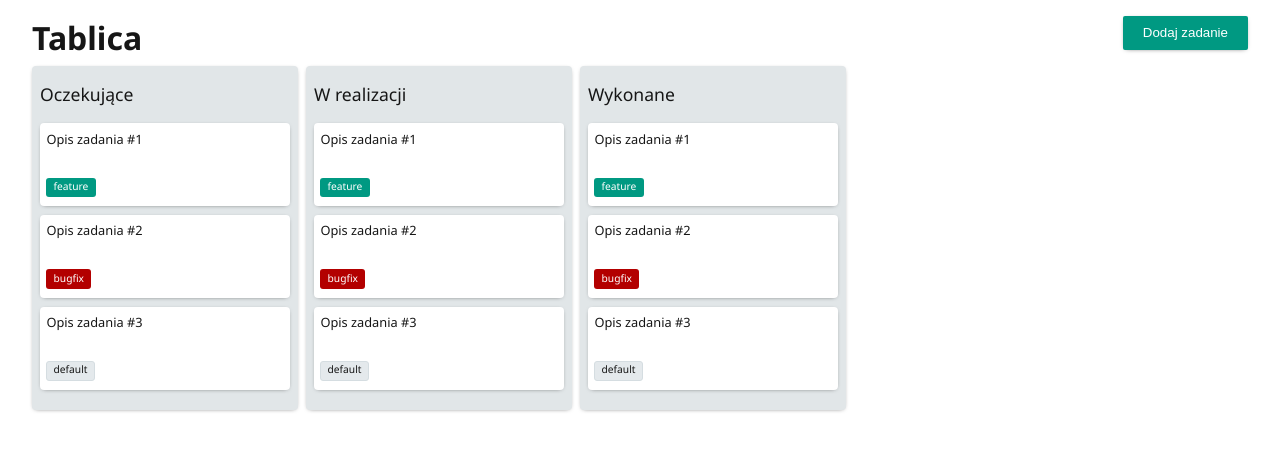
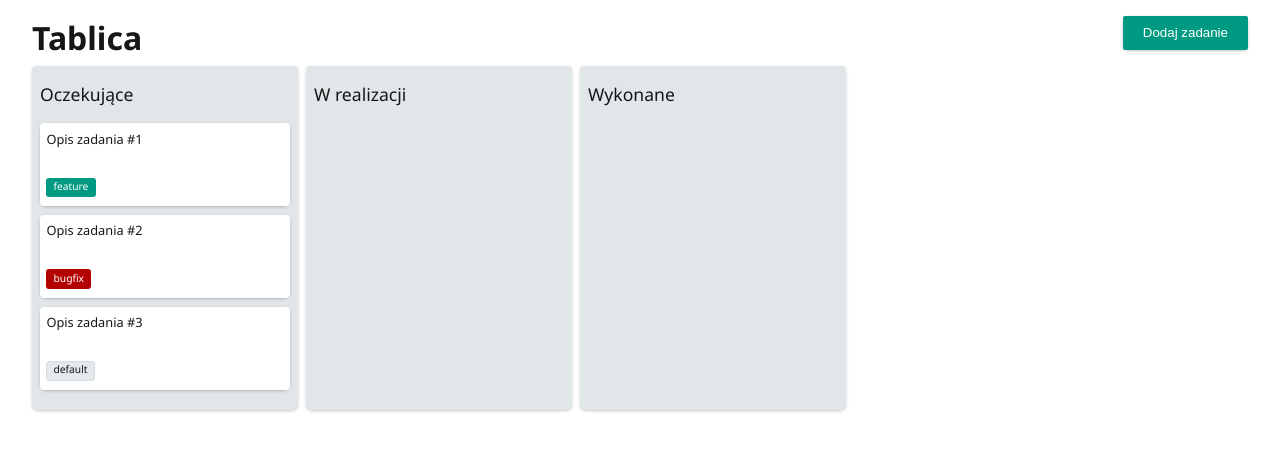
Before and after one commit to Themalni/vue-task-board, a Vue app: page / in a window 1280 px wide. Shown: the top 450 px of the page. Built offline with nearby package versions, Linux system fonts and the light colour scheme.

Commit message:
fixed draggable bugs

```diff
--- a/src/components/BoardColumn.vue
+++ b/src/components/BoardColumn.vue
@@ -1,18 +1,63 @@
 <template>
   <div class="column">
-    <div class="column-header">{{ title }}</div>
+    <div class="column-header">{{ category.title }}</div>
     <div class="column-body">
-      <slot></slot>
+      <draggable v-model="items" group="task-items" class="draggable-container">
+        <Card
+          v-for="task in items"
+          :key="task.id"
+          :description="task.description"
+          @openCard="openTask(task)"
+        >
+          <Tag class="mt-2" :type="task.type"/>
+        </Card>
+      </draggable>
+      <View-Task-Modal v-if="viewModalIsOpen"></View-Task-Modal>
     </div>
   </div>
 </template>
 
 <script>
+import draggable from "vuedraggable";
+import Card from "@/components/Card";
+import Tag from "@/elements/Tag";
+import ViewTaskModal from "@/components/task/ViewTaskModal";
+import { mapGetters, mapActions } from "vuex";
+
 export default {
   name: "BoardColumn",
+  components: {
+    draggable,
+    Card,
+    Tag,
+    ViewTaskModal
+  },
   props: {
-    title: {
-      type: String
+    category: {
+      type: Object
+    }
+  },
+  computed: {
+    ...mapGetters(["viewModalIsOpen", "activeTask"]),
+    items: {
+      get() {
+        return this.category.tasks
+      },
+      set(value) {
+        const payload = {
+          id: this.category.id,
+          title: this.category.title,
+          tasks: value
+        }
+        this.$store.dispatch("moveTask", payload);
+      }
+    }
+  },
+  methods: {
+    ...mapActions(["changeViewTaskModalState", "setActiveCard", "moveTask"]),
+    openTask(task) {
+      this.$store.dispatch("changeViewTaskModalState", true);
+      this.$store.dispatch("setActiveCard", task);
     }
   }
 };
@@ -34,4 +79,10 @@ export default {
   font-size: 1.1em;
   padding-bottom: 1em;
 }
+.column-body {
+  min-height: 110px;
+}
+.draggable-container {
+  min-height: 100%;
+}
 </style>
--- a/src/components/task/NewTaskModal.vue
+++ b/src/components/task/NewTaskModal.vue
@@ -78,13 +78,11 @@ export default {
     saveChanges() {
       this.$validator.validate()
         .then((valid) => {
-          console.log("result: ", valid)
           if (valid) {
             this.$store.dispatch("saveTask", this.task);
             this.$store.dispatch("changeNewTaskModalState", false);
             this.isEditing = false;
           }
-
         })
         .catch(() => {
           alert(this.errors.all());
--- a/src/store.js
+++ b/src/store.js
@@ -42,15 +42,7 @@ export default new Vuex.Store({
       {
         id: 'c2',
         title: 'W realizacji',
-        tasks: [
-          {
-            id: '9ee39780-d400-32b0-03bb-0b232a69b89a',
-            categoryId: 'c2',
-            description: 'Opis zadania #4',
-            type: 'default',
-            status: 'W realizacji'
-          }
-        ]
+        tasks: []
       },
       {
         id: 'c3',
@@ -79,10 +71,8 @@ export default new Vuex.Store({
       task.id = uuidv1()
       state.categories.filter(category => category.id === 'c1').map(item => item.tasks.push(task))
     },
-    SET_ACTIVE_CARD(state, id) {
-      state.activeTask = state.categories
-        .find(category => category.id === 'c1').tasks
-        .find(task => task.id === id)
+    SET_ACTIVE_CARD(state, payload) {
+      state.activeTask = payload
     },
     SAVE_CHANGES(state, editedTask) {
       const task = state.categories
@@ -98,17 +88,19 @@ export default new Vuex.Store({
       Vue.delete(category.tasks, taskIndex)
     },
     MOVE_TASK(state, payload) {
-      const category = state.categories.find(category => category.id === payload.categoryId)
-      const taskIndex = category.tasks.findIndex(item => item.id === payload.id)
-      console.log("Payload from MOVE_TASK: ", payload)
-      Vue.set(category[taskIndex], 'tasks', payload.tasks)
+      const category = state.categories.find(item => item.id === payload.id)
+      payload.tasks.map(item => {
+        item.categoryId = payload.id
+        item.status = payload.title
+      })
+      Vue.set(category, 'tasks', payload.tasks)
     }
   },
   actions: {
     changeNewTaskModalState(context, payload) { context.commit('CHANGE_EDIT_TASK_MODAL_STATE', payload) },
     changeViewTaskModalState(context, payload) { context.commit('CHANGE_VIEW_TASK_MODAL_STATE', payload) },
     saveTask(context, payload) { context.commit('SAVE_TASK', payload) },
-    setActiveTask(context, payload) { context.commit('SET_ACTIVE_CARD', payload) },
+    setActiveCard(context, payload) { context.commit('SET_ACTIVE_CARD', payload) },
     saveChanges(context, payload) { context.commit('SAVE_CHANGES', payload) },
     deleteTask(context, payload) { context.commit('DELETE_TASK', payload) },
     moveTask(context, payload) { context.commit('MOVE_TASK', payload) }
--- a/src/views/Dashboard.vue
+++ b/src/views/Dashboard.vue
@@ -1,63 +1,25 @@
 <template>
   <Board :header="boardHeader">
-    <Board-Column v-for="category in categories" :key="category.id" :title="category.title" :category="category">
-      <draggable v-model="items">
-        <Card
-          v-for="task in items[0].tasks"
-          :key="task.id"
-          :description="task.description"
-          @openCard="openTask(task.id)"
-        >
-          <Tag class="mt-2" :type="task.type"/>
-        </Card>
-      </draggable>
-    </Board-Column>
-    <View-Task-Modal v-if="viewModalIsOpen"></View-Task-Modal>
+    <Board-Column v-for="category in categories" :key="category.id" :category="category"/>
   </Board>
 </template>
 
 <script>
 import Board from "@/components/Board";
 import BoardColumn from "@/components/BoardColumn";
-import Card from "@/components/Card";
-import ViewTaskModal from "@/components/task/ViewTaskModal";
-import Tag from "@/elements/Tag";
-import draggable from "vuedraggable";
-import { mapGetters, mapActions } from "vuex";
+import { mapGetters } from "vuex";
 
 export default {
   name: "Dashboard",
   components: {
     Board,
-    BoardColumn,
-    Card,
-    draggable,
-    ViewTaskModal,
-    Tag
+    BoardColumn
   },
   data: () => ({
     boardHeader: "Tablica"
   }),
   computed: {
-    ...mapGetters(["categories", "activeTaskId", "viewModalIsOpen"]),
-    items: {
-      get() {
-        return this.categories
-      },
-      set(value) {
-        this.$store.dispatch("moveTask", value);
-      }
-    }
-  },
-  methods: {
-    ...mapActions(["changeViewTaskModalState", "moveTask"]),
-    openTask(id) {
-      this.$store.dispatch("changeViewTaskModalState", true);
-      this.$store.dispatch("setActiveTask", id);
-    }
-  },
-  mounted() {
-    console.log("Tasks:", this.categories.find(item => item.tasks.length > 0).tasks.filter(item => item.categoryId === 'c1'))
+    ...mapGetters(["categories"])
   }
 }
 </script>
```
